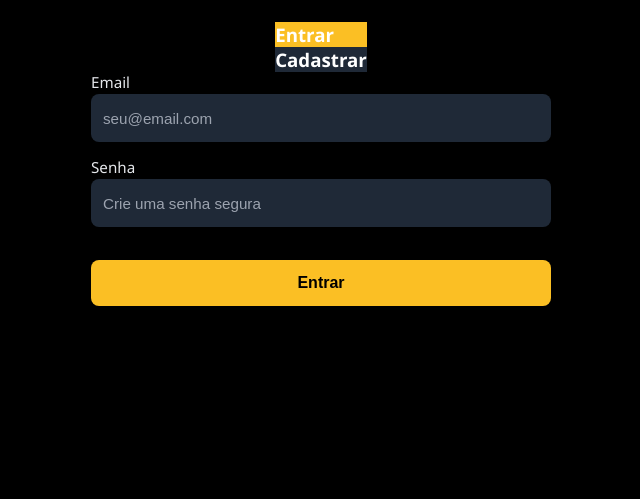
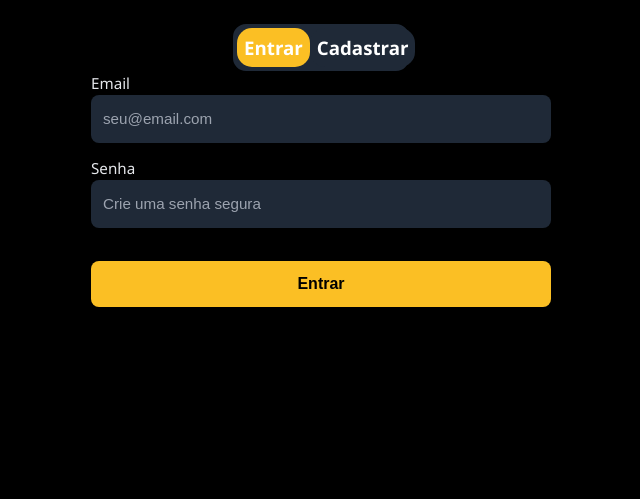
Before and after one commit to LucasEpifanio1/Pro-Esporte, a website: page front_end/login.html in a window 1280 px wide. Shown: the part 301-800 px from the top of the page, without its empty margins (319-959 px from the left). Drawn offline with Linux system fonts and the light colour scheme.

Commit message:
Add styles for login options and buttons

```diff
--- a/front_end/css/estilo.css
+++ b/front_end/css/estilo.css
@@ -213,3 +213,25 @@ button:hover {
     left: 50%;             /* posicionamento horizontal */
     transform: rotate(43deg); /* ângulo */
 }
+
+.opcoes_login{
+    display: flex;
+    justify-content: space-between;
+    border-radius: 15px;
+    border:2px solid black;
+    width: 180px;
+    padding: 4px;
+    background-color: #1F2937;
+}
+
+#botao_Entrar{
+    background-color: #FBBF24;
+    border-radius: 15px;
+    padding: 7px;
+}
+
+#botao_Cadastro{
+    background-color:#1F2937;
+    border-radius: 15px;
+    padding: 7px;
+}
```
